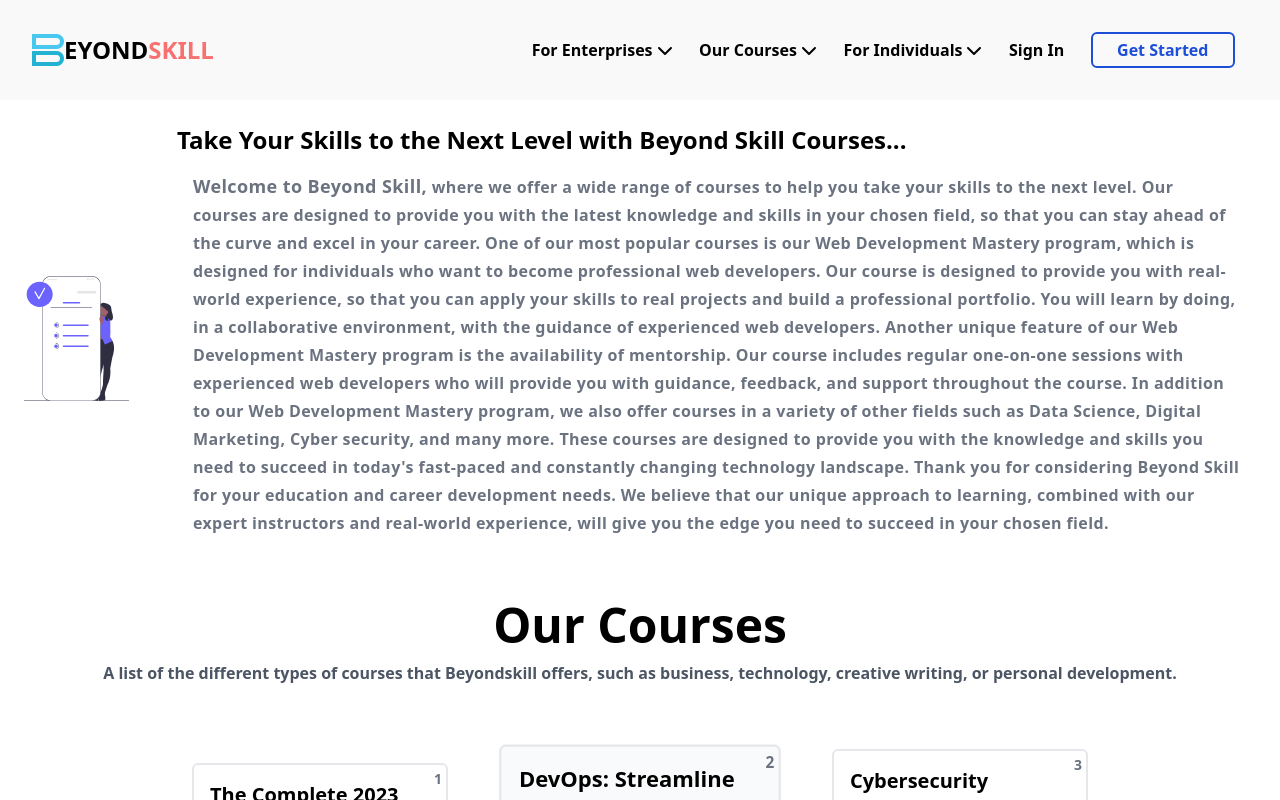
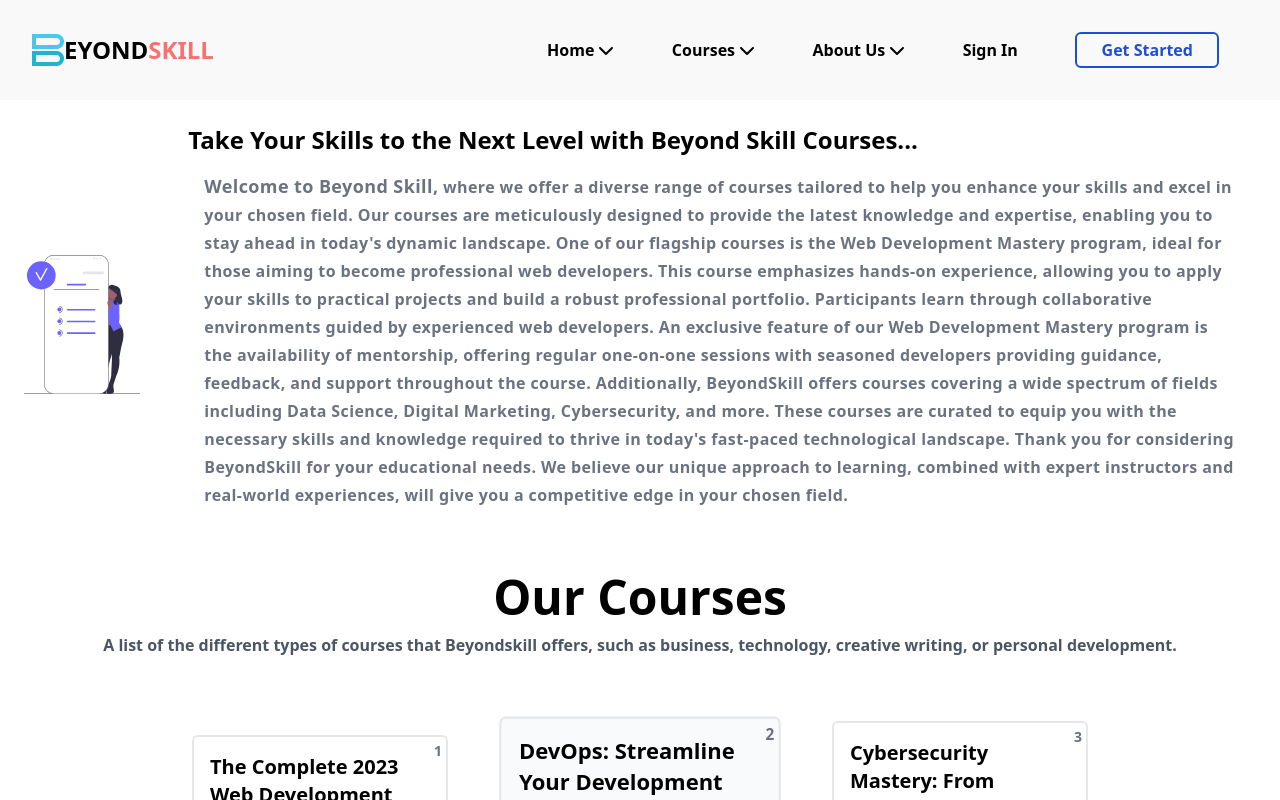
Before and after one commit to uddinArsalan/BeyondSkill, a React (Vite) app in the folder vite-project/: page /course in a window 1280 px wide. Shown: the top 800 px of the page. Built offline with nearby package versions, Linux system fonts and the light colour scheme.

Commit message:
added new nav links

```diff
--- a/vite-project/index.html
+++ b/vite-project/index.html
@@ -15,5 +15,6 @@
   <body>
     <div id="root"></div>
     <script type="module" src="/src/main.jsx"></script>
+    <script src="https://unpkg.com/jspdf@latest/dist/jspdf.umd.min.js"></script>
   </body>
 </html>
--- a/vite-project/src/Courses/Courses.jsx
+++ b/vite-project/src/Courses/Courses.jsx
@@ -58,31 +58,29 @@
                   {" "}
                   Welcome to Beyond Skill,
                 </span>{" "}
-                where we offer a wide range of courses to help you take your
-                skills to the next level. Our courses are designed to provide
-                you with the latest knowledge and skills in your chosen field,
-                so that you can stay ahead of the curve and excel in your
-                career. One of our most popular courses is our Web Development
-                Mastery program, which is designed for individuals who want to
-                become professional web developers. Our course is designed to
-                provide you with real-world experience, so that you can apply
-                your skills to real projects and build a professional portfolio.
-                You will learn by doing, in a collaborative environment, with
-                the guidance of experienced web developers. Another unique
-                feature of our Web Development Mastery program is the
-                availability of mentorship. Our course includes regular
-                one-on-one sessions with experienced web developers who will
-                provide you with guidance, feedback, and support throughout the
-                course. In addition to our Web Development Mastery program, we
-                also offer courses in a variety of other fields such as Data
-                Science, Digital Marketing, Cyber security, and many more. These
-                courses are designed to provide you with the knowledge and
-                skills you need to succeed in today's fast-paced and constantly
-                changing technology landscape. Thank you for considering Beyond
-                Skill for your education and career development needs. We
-                believe that our unique approach to learning, combined with our
-                expert instructors and real-world experience, will give you the
-                edge you need to succeed in your chosen field.
+                where we offer a diverse range of courses tailored to help you
+                enhance your skills and excel in your chosen field. Our courses
+                are meticulously designed to provide the latest knowledge and
+                expertise, enabling you to stay ahead in today's dynamic
+                landscape. One of our flagship courses is the Web Development
+                Mastery program, ideal for those aiming to become professional
+                web developers. This course emphasizes hands-on experience,
+                allowing you to apply your skills to practical projects and
+                build a robust professional portfolio. Participants learn
+                through collaborative environments guided by experienced web
+                developers. An exclusive feature of our Web Development Mastery
+                program is the availability of mentorship, offering regular
+                one-on-one sessions with seasoned developers providing guidance,
+                feedback, and support throughout the course. Additionally,
+                BeyondSkill offers courses covering a wide spectrum of fields
+                including Data Science, Digital Marketing, Cybersecurity, and
+                more. These courses are curated to equip you with the necessary
+                skills and knowledge required to thrive in today's fast-paced
+                technological landscape. Thank you for considering BeyondSkill
+                for your educational needs. We believe our unique approach to
+                learning, combined with expert instructors and real-world
+                experiences, will give you a competitive edge in your chosen
+                field.
               </div>
             </div>
           </div>
@@ -100,7 +98,6 @@
                 onClick={handlePrevious}
               />
               <div className="grid lg:grid-cols-3 md:grid-cols-2 grid-cols-1 gap-16 place-items-center m-8 md:m-16">
-
                 {visibleCourses.length > 0 ? (
                   visibleCourses.map((data) => (
                     <CourseSection
--- a/vite-project/src/components/HeroSection.jsx
+++ b/vite-project/src/components/HeroSection.jsx
@@ -22,7 +22,7 @@
   }
 
   return (
-    <div className="">
+    <div id="about-us" className="">
       <div className="grid md:grid-cols-2 grid-cols-1 place-items-center gap-8 bg-white p-8">
         <div className="flex flex-col">
           <div className="text-4xl font-semibold mb-8">
--- a/vite-project/src/components/MainSection.jsx
+++ b/vite-project/src/components/MainSection.jsx
@@ -5,11 +5,22 @@
 import govt from '../logo/government.png'
 import ind from '../logo/vulnerable-individuals.png'
 import learn from "../assets/undraw_flying_drone_re_sh64.svg"
+import { Link } from "react-router-dom";
 
 const MainSection = () => {
+  const generatePDF = () => {
+    // Create a jsPDF instance
+    const doc = new window.jspdf.jsPDF();
+
+    // Add content to the PDF
+    doc.text('Hello, this is a basic PDF report!', 10, 10);
+
+    // Save the PDF with a specific name
+    doc.save('report.pdf');
+  };
   return (
     <div className="bg-bodyBg min-w-screen">
-    <div className="grid lg:grid-cols-2 grid-cols-1 p-10 flex-wrap place-items-center gap-16 align-center  lg:h-screen">
+    <div className="grid lg:grid-cols-2 grid-cols-1 p-10 flex-wrap place-items-center gap-16 align-center lg:h-screen mt-0">
       <div className="flex flex-col">
         {/* <div className="font-semibold  tracking-wider text-5xl mb-6">Trust an IDC leader to overcome digital talent gaps.</div> */}
         {/* <div className="text-xl mb-6">
@@ -21,8 +32,8 @@
         BeyondSkill is proud of the many achievements of our students and instructors. Our aim is to provide the highest quality education and resources to help learners succeed in their personal and professional endeavors.
         </div>
         <div className="flex items-center space-x-6">
-        <div className="bg-blue text-white p-4 w-fit rounded-md cursor-pointer flex justify-evenly items-center"><span className="mr-2">Download report </span><FontAwesomeIcon icon={faArrowRight} /></div>
-        <div className="text-blue md:text-base text-sm underline cursor-pointer flex justify-evenly items-center"><span className="mr-2">Explore our solution</span><FontAwesomeIcon icon={faArrowRight}/></div>
+        <div className="bg-blue text-white md:p-4 p-3 w-fit rounded-md cursor-pointer" onClick={generatePDF}><span className="mr-2">Download report </span><FontAwesomeIcon icon={faArrowRight} /></div>
+        <Link to="course"><div className="text-blue text-base hover:underline cursor-pointer"><span className="mr-2">Explore our solution</span><FontAwesomeIcon icon={faArrowRight}/></div></Link>
       </div>
         </div>
         <div className="flex justify-center items-center lg:mt-6">
@@ -30,11 +41,11 @@
         {/* <img src={main} alt="" className=" rounded-lg"/> */}
         </div>
     </div>
-    <div className="bg-darkBlue p-10 md:rounded-bl-full">
-      <div className="text-skyBlue">Individual Learners</div>
+    <div className="bg-darkBlue p-10 md:rounded-bl-[140px]">
+      <div className="text-skyBlue text-base">Individual Learners</div>
       <div className="flex justify-between flex-wrap">
       <div className="text-white font-semibold text-xl">Accelerate your career with job-ready digital skills.</div>
-      <div className="border-2 border-white rounded-md text-white p-3 flex justify-between md:mt-0 mt-4 cursor-pointer"><div className="mr-3">Explore Programs </div><span><FontAwesomeIcon icon={faArrowRight} /></span></div>
+      <div className="border-2 border-white hover:bg-white hover:text-black hover:font-bold transition-colors rounded-md text-white p-3 flex justify-between md:mt-0 mt-4 cursor-pointer"><div className="mr-3">Explore Programs </div><span><FontAwesomeIcon icon={faArrowRight} /></span></div>
       </div>
     </div>
     <div className="flex flex-col p-10">
--- a/vite-project/src/components/Menu.jsx
+++ b/vite-project/src/components/Menu.jsx
@@ -1,33 +1,47 @@
 import React from "react";
-import { FontAwesomeIcon } from "@fortawesome/react-fontawesome"
+import { FontAwesomeIcon } from "@fortawesome/react-fontawesome";
 import { faChevronRight } from "@fortawesome/free-solid-svg-icons";
 import { Link } from "react-router-dom";
 
 const Menu = () => {
-    return(
+  return (
     <div className="bg-bodyBg flex flex-col justify-between h-screen xl:hidden p-8">
       <div className="flex flex-col h-screen">
+        <Link to="/">
           <div className="flex justify-between p-6 items-center hover:text-blue cursor-pointer">
-            <div className="text-xl font-semibold">For Enterprise </div>
-            <div><FontAwesomeIcon icon={faChevronRight} /></div>
+            <span className="text-xl font-semibold">Home</span>
+            <FontAwesomeIcon icon={faChevronRight} />
           </div>
+        </Link>
         <hr />
         <div className="flex justify-between p-6 items-center hover:text-blue cursor-pointer">
-            <div className="text-xl font-semibold">For Government</div>
-            <div><FontAwesomeIcon icon={faChevronRight} /></div>
+          <div className="text-xl font-semibold">About Us</div>
+          <div>
+            <FontAwesomeIcon icon={faChevronRight} />
+          </div>
         </div>
         <hr />
         <div className="flex justify-between items-center p-6 hover:text-blue cursor-pointer">
-            <Link to="/course" ><div className="text-xl font-semibold">Our Courses</div></Link>
-            <div><FontAwesomeIcon icon={faChevronRight} /></div>
+          <Link to="/course">
+            <div className="text-xl font-semibold">Courses</div>
+          </Link>
+          <div>
+            <FontAwesomeIcon icon={faChevronRight} />
+          </div>
         </div>
       </div>
       <div className="flex flex-col items-center">
-        <Link to="/signIn"><div className="font-semibold text-xl">Sign in</div></Link>
-        <Link to="/start" ><div className="p-1 mt-4 w-36 text-blue border-blue text-base font-bold border-2 rounded-lg hover:bg-blue hover:text-white text-center">Get Started</div></Link>
+        <Link to="/signIn">
+          <div className="font-semibold text-xl">Sign in</div>
+        </Link>
+        <Link to="/start">
+          <div className="p-1 mt-4 w-36 text-blue border-blue text-base font-bold border-2 rounded-lg hover:bg-blue hover:text-white text-center">
+            Get Started
+          </div>
+        </Link>
       </div>
     </div>
-    )
-}
+  );
+};
 
-export default Menu
+export default Menu;
--- a/vite-project/src/components/Navbar.jsx
+++ b/vite-project/src/components/Navbar.jsx
@@ -49,24 +49,24 @@
           }}/>
       </div>
       <div className="hidden lg:flex justify-around w-3/5 items-center">
-        <div className="font-semibold hover:text-blue cursor-pointer" >
-          For Enterprises
-          <FontAwesomeIcon icon={faChevronDown} className='ml-1'/>
-        </div>
-        <Link to="/course"><div className="font-semibold hover:text-blue cursor-pointer">
-          Our Courses
+        <Link to="/"><div className="font-semibold hover:text-blue cursor-pointer" >
+          Home
           <FontAwesomeIcon icon={faChevronDown} className='ml-1'/>
         </div></Link>
-        <div className="font-semibold hover:text-blue cursor-pointer" >
-          For Individuals
+        <Link to="/course"><div className="font-semibold hover:text-blue cursor-pointer">
+          Courses
+          <FontAwesomeIcon icon={faChevronDown} className='ml-1'/>
+        </div></Link>
+        <a href="#about-us"><div className="font-semibold hover:text-blue cursor-pointer" >
+          About Us
           <FontAwesomeIcon icon={faChevronDown} className='ml-1 '/>
-        </div>
+        </div></a>
         <Link to = '/signIn'><div className="font-semibold">
           Sign In
           {/* <FontAwesomeIcon icon={faChevronDown} className='cursor-pointer ml-1'/> */}
         </div>
         </Link>
-        <Link to="/start" ><button className="p-1 w-36 text-blue border-blue text-base font-bold border-2 rounded-md hover:bg-blue hover:text-white">
+        <Link to="/start" ><button className="p-1 w-36 text-blue transition-colors border-blue text-base font-bold border-2 rounded-md hover:bg-blue hover:text-white">
           Get Started
         </button>
         </Link>
--- a/vite-project/tailwind.config.cjs
+++ b/vite-project/tailwind.config.cjs
@@ -13,7 +13,7 @@
         signInBG : "#F6F6F6"
       },
       backgroundImage: {
-        'contact': "url('./src/logo/contact.jpg')",
+        'contact': "url('./contact.jpg')",
       },
     },
   },
```
Also changed, not shown: 1 other file (tests, documents, lock files or other folders). Lines whose indentation alone changed are shown as unchanged.
